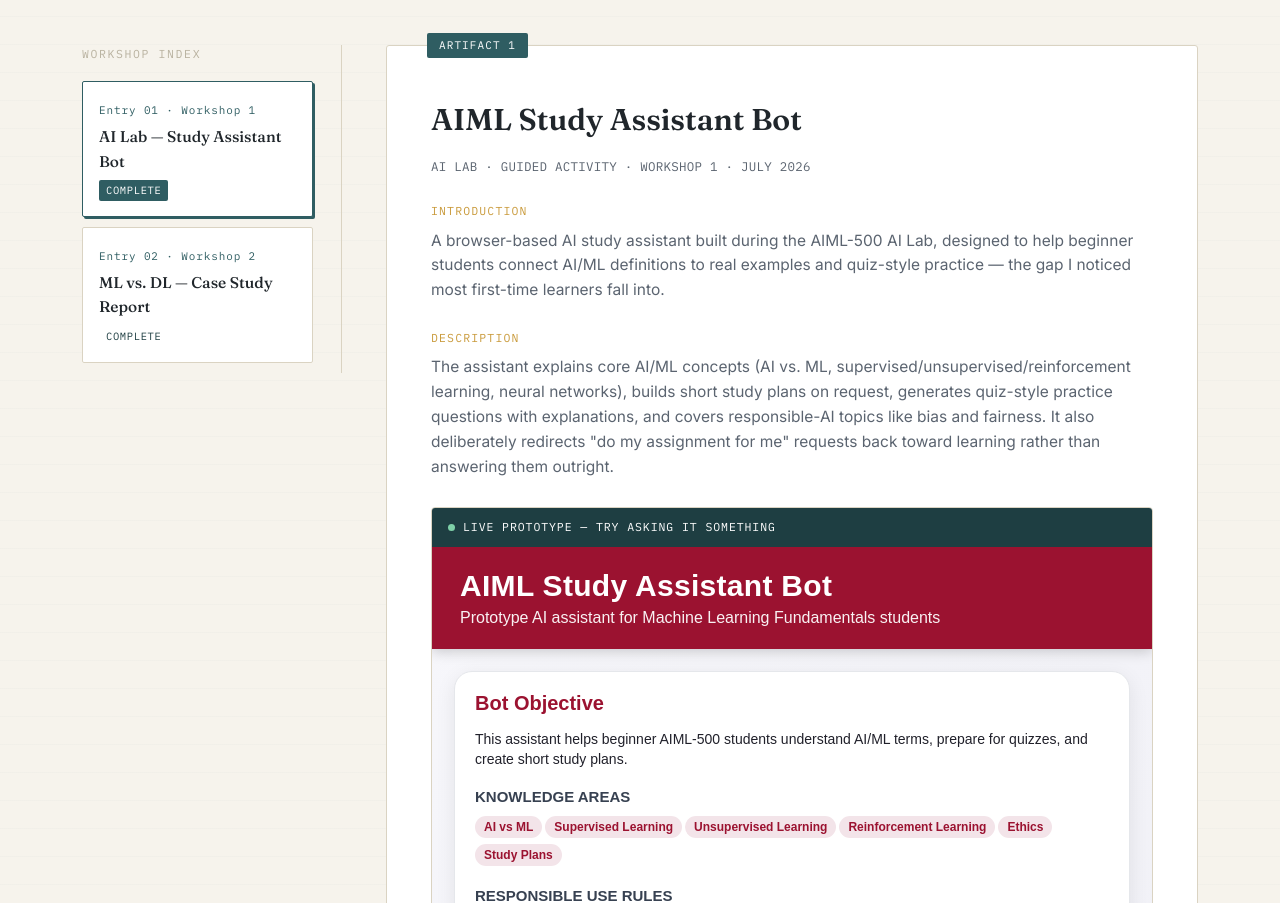
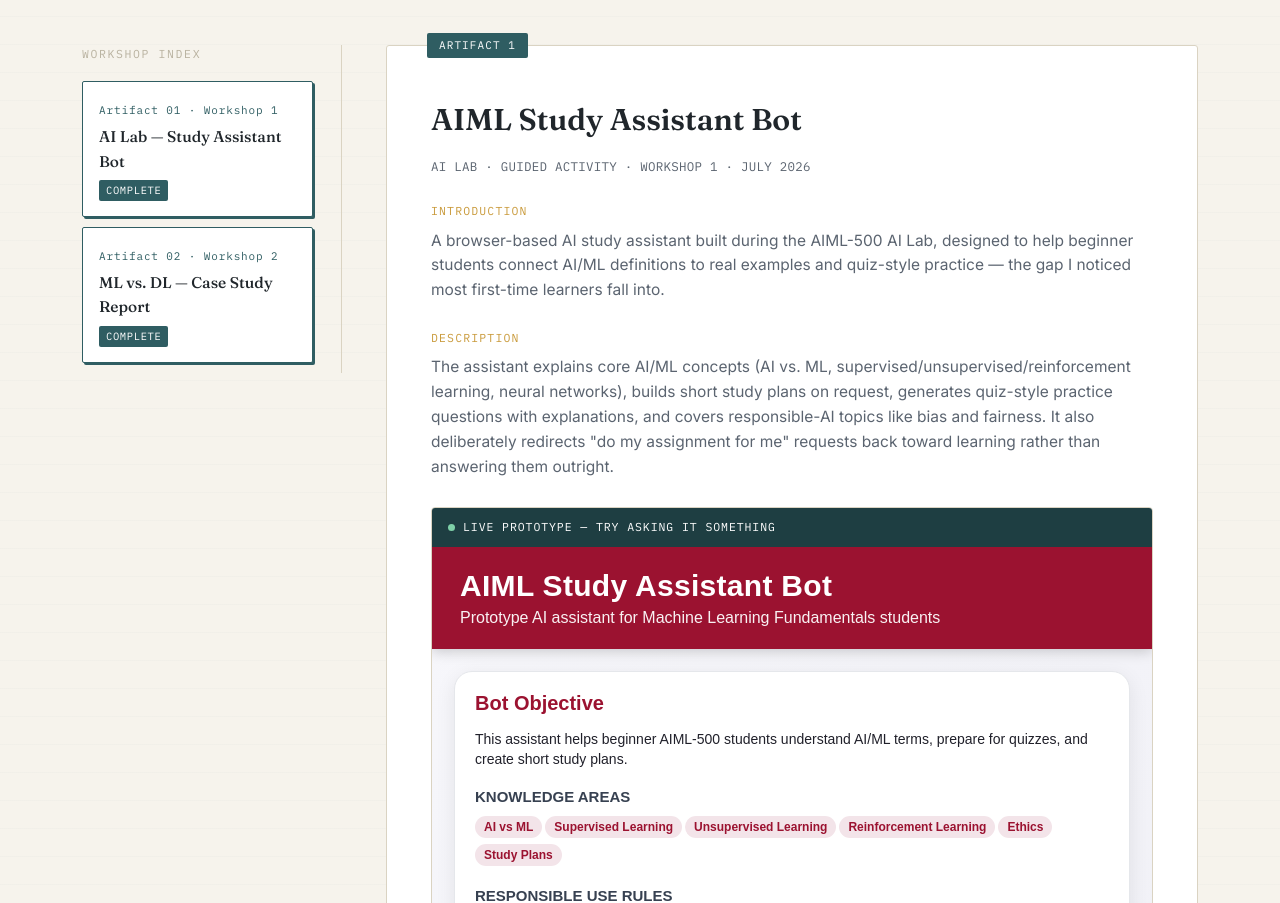
Before and after one commit to Ajaych1585/aiml-portfolio, a plain HTML site: page index.html in a window 1280 px wide. Shown: the part 856-1759 px from the top of the page. Drawn offline with Linux system fonts and the light colour scheme.

Commit message:
artifact 2 fix

```diff
--- a/index.html
+++ b/index.html
@@ -416,12 +416,12 @@
   <nav class="index">
     <p class="index-label">Workshop Index</p>
     <a class="tab active" href="#entry-01">
-      <span class="num">Entry 01 · Workshop 1</span>
+      <span class="num">Artifact 01 · Workshop 1</span>
       <span class="name">AI Lab — Study Assistant Bot</span>
       <span class="status">Complete</span>
     </a>
-    <a class="tab" href="#entry-02">
-      <span class="num">Entry 02 · Workshop 2</span>
+    <a class="tab active" href="#entry-02">
+      <span class="num">Artifact 02 · Workshop 2</span>
       <span class="name">ML vs. DL — Case Study Report</span>
       <span class="status">Complete</span>
     </a>
```
